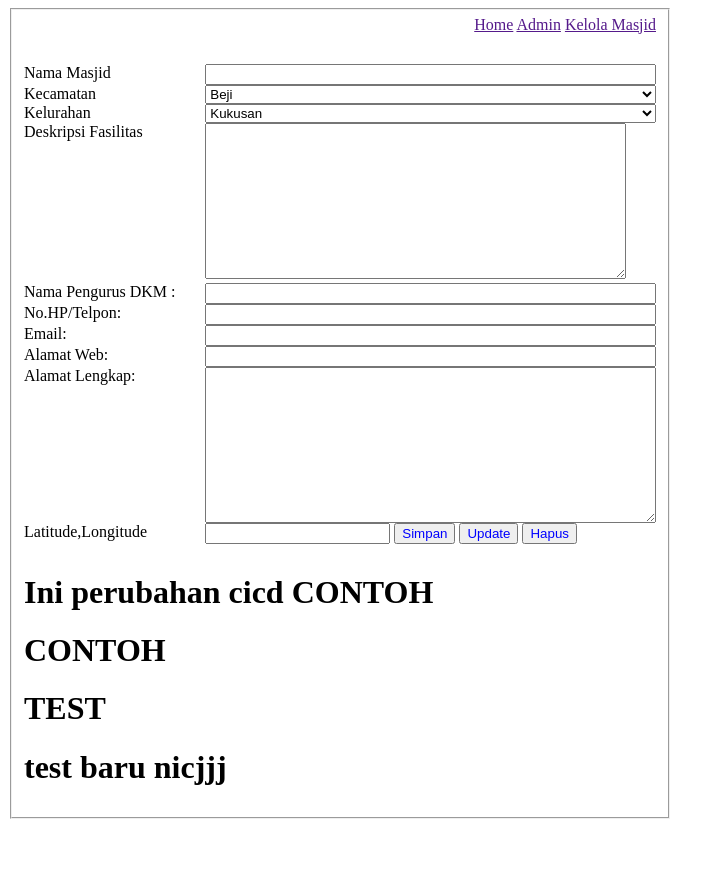
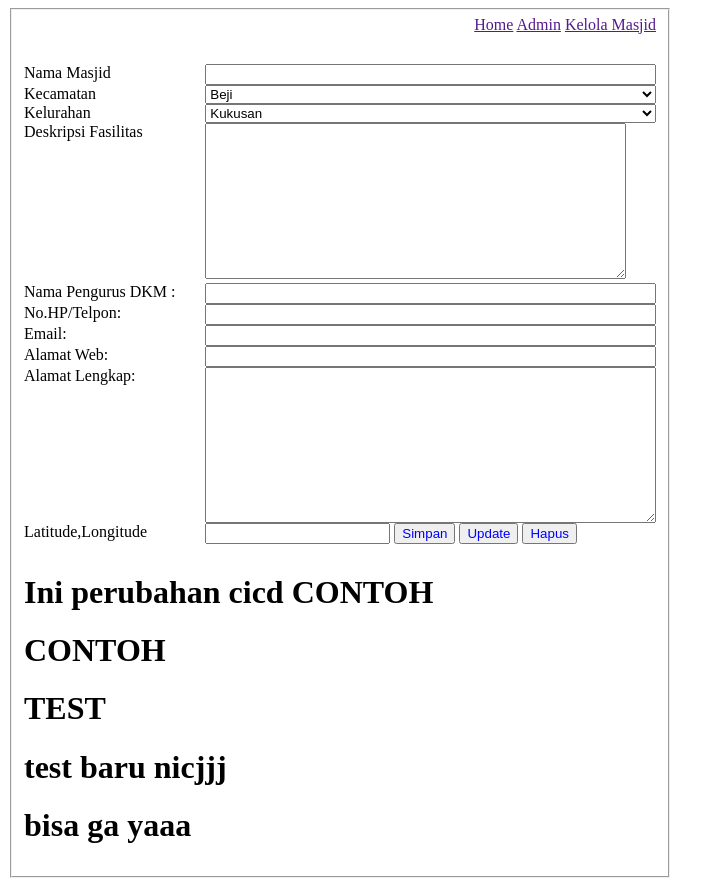
Before and after one commit to ryanraditya/simple-web, a plain HTML site: page index.html in a window 1280 px wide. Shown: the whole page, without its empty margins (0-723 px from the left). Before the commit the page ends 827 px from the top, so only its background shows below. Drawn offline with Linux system fonts and the light colour scheme.

Commit message:
Update index.html

```diff
--- a/index.html
+++ b/index.html
@@ -58,6 +58,7 @@
         <h1>CONTOH</h1>
         <h1>TEST</h1>
         <h1>test baru nicjjj</h1>
+        <h1>bisa ga yaaa</h1>
     </body>
 </fieldset>
 
```
